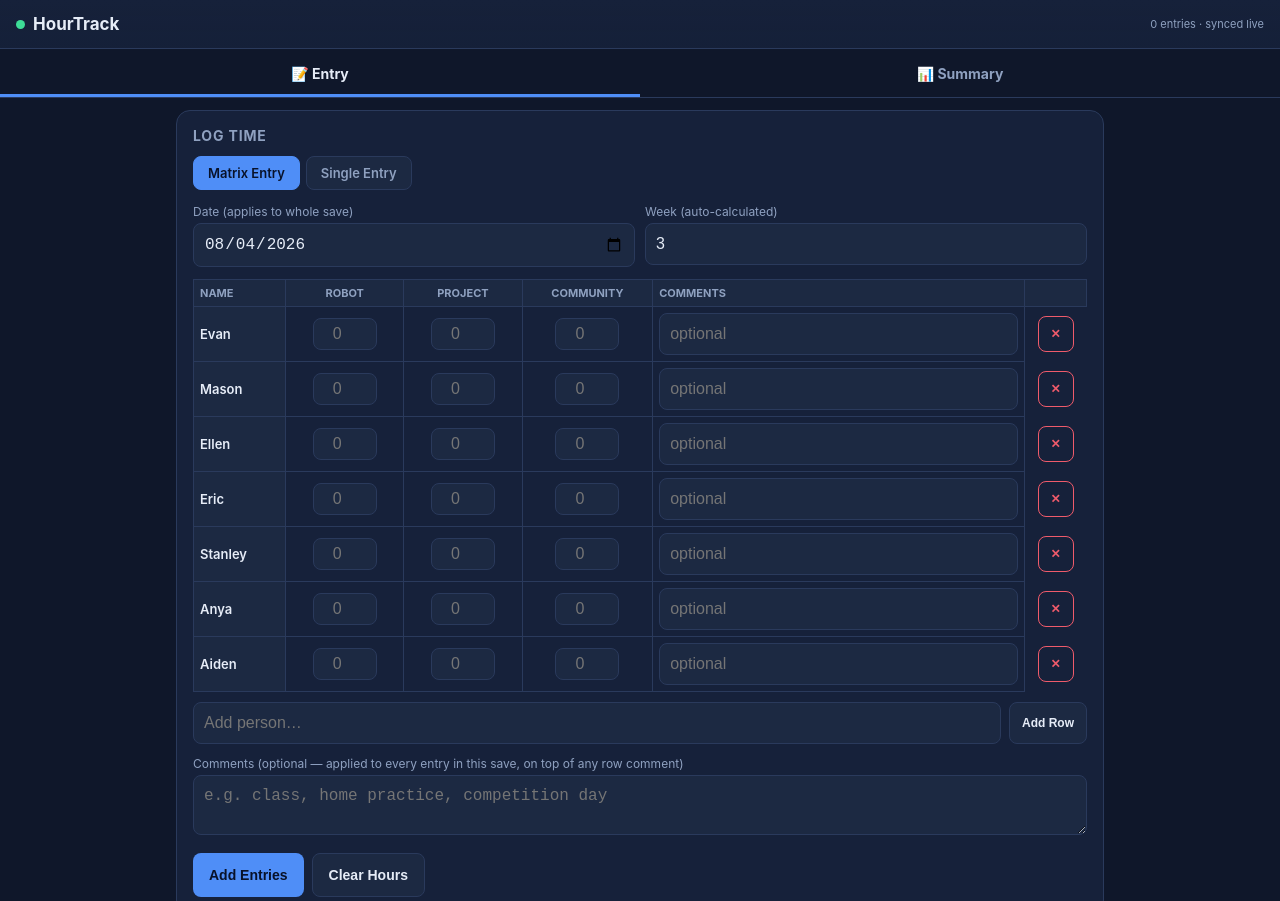
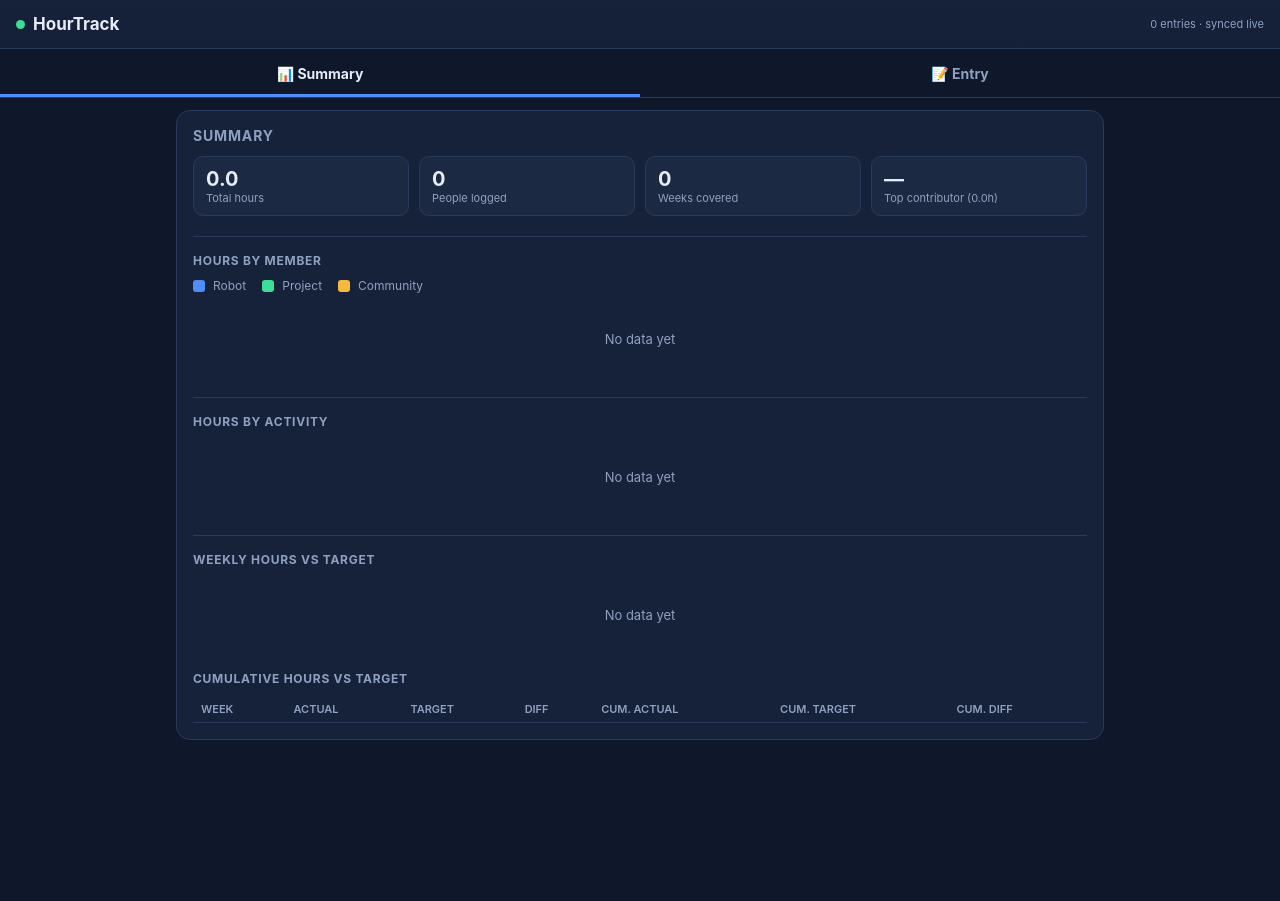
Before and after one commit to teamturtlebots/fll-timesheet, a plain HTML site: page index.html in a window 1280 px wide. Shown: the top 901 px of the page. After the commit the page ends 832 px from the top, so only its background shows below. Drawn offline with Linux system fonts and the light colour scheme; no server answers.

Commit message:
swap tab order

```diff
--- a/index.html
+++ b/index.html
@@ -117,14 +117,14 @@
 </header>
 
 <nav class="maintabs">
-  <div class="maintab active" data-maintab="entry">📝 Entry</div>
-  <div class="maintab" data-maintab="summary">📊 Summary</div>
+  <div class="maintab active" data-maintab="summary">📊 Summary</div>
+  <div class="maintab" data-maintab="entry">📝 Entry</div>
 </nav>
 
 <main>
 
 <!-- ============ ENTRY PANEL ============ -->
-<div class="mainpanel active" id="panel-entry">
+<div class="mainpanel" id="panel-entry">
 
   <div class="card">
     <h2>Log Time</h2>
@@ -255,7 +255,7 @@
 </div>
 
 <!-- ============ SUMMARY PANEL ============ -->
-<div class="mainpanel" id="panel-summary">
+<div class="mainpanel active" id="panel-summary">
 
   <div class="card">
     <h2>Summary</h2>
```
